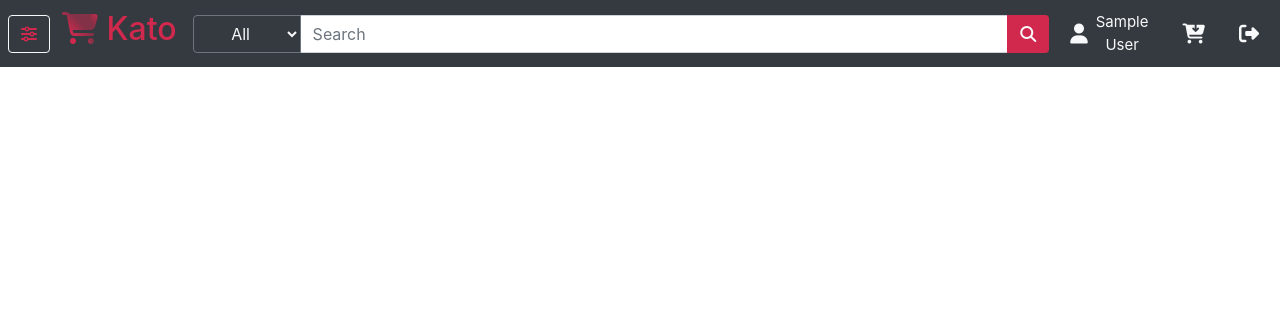
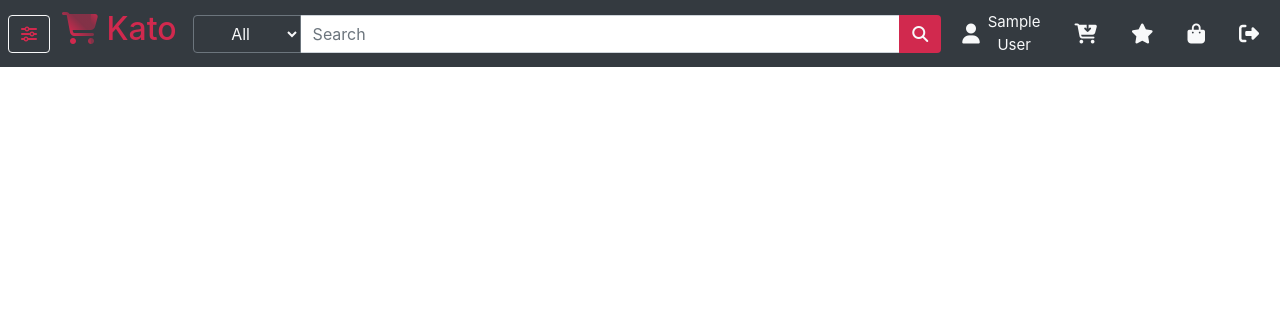
Before and after one commit to devblin/kato, a PHP site: page / in a window 1280 px wide. Shown: the top 309 px of the page. Run offline with PHP 8.4, Linux system fonts and the light colour scheme; the visitor is signed in with stand-in values (Sample User, id 1); a stand-in replaces the project's code that opens the database connection; some libraries are stand-ins or nearby versions.

Commit message:
cust, seller

```diff
--- a/main/home.php
+++ b/main/home.php
@@ -1,6 +1,7 @@
 <?php
 echo "<title>Home | Kato</title>";
 $homeUrl = $baseUrl;
+$role = $_SESSION['ROLE'];
 ?>
 <style>
 #logo {
@@ -8,57 +9,16 @@ $homeUrl = $baseUrl;
 }
 </style>
 <div class="container-fluid text-center p-0">
-    <div id="mySidepanel" class="sidepanel">
-        <a href="javascript:void(0)" class="closebtn" onclick="closeNav()">&times;</a>
-        <h3 class="text-light">Welcome, <?php echo $_SESSION['NAME']; ?></h3>
-        <a href="#">Account</a>
-        <a href="#">Wishlist</a>
-        <a href="#">Cart</a>
-        <a href="#">Orders</a>
-        <a href="#" class="text-danger logout">Logout</a>
-    </div>
-    <nav class="navbar navbar-expand-sm bg-dark p-1 row m-0">
-        <div class="col-sm-3 col-12" style="display: contents;">
-            <button onclick="openNav()" class="btn border border-light ml-1 mr-1">
-                <i class="fas fa-sliders-h logocolor"></i>
-            </button>
-            <a class="navbar-brand text-center" href=<?php echo $homeUrl; ?>>
-                <h2 class="logocolor pl-2"><i class="fas fa-shopping-cart" id="logoi"></i> Kato</h2>
-            </a>
-            <button class="logout btn ml-1 mr-1 f20 text-light d-sm-none d-block" data-toggle="tooltip" title="Logout">
-                <i class="fas fa-sign-out-alt"></i>
-            </button>
-        </div>
-        <div class="col-sm-9 col-12" style="display: contents;">
-            <div class="input-group mr-1 ml-1 mb-1 m-sm-auto">
-                <div class="input-group-prepend">
-                    <select id="category" class="btn btn-outline-secondary text-light bg-dark" data-toggle="tooltip"
-                        title="Category">
-                        <option value="All" selected>All</option>
-                        <option value="Clothes">Clothes</option>
-                        <option value="Mobiles">Mobiles</option>
-                        <option value="Laptops">Laptops</option>
-                        <option value="Grocery">Grocery</option>
-                    </select>
-                </div>
-                <input type="text" class="form-control" placeholder="Search">
-                <div class="input-group-append">
-                    <button class="btn  logobgcolor text-light" data-toggle="tooltip" title="Search"><i
-                            class="fas fa-search"></i></button>
-                </div>
-            </div>
-            <button class="btn ml-2 mr-1 f20 text-light d-sm-block d-none" data-toggle="tooltip" title="Account">
-                <span class="d-flex align-items-center"><i class="fas fa-user"></i><span
-                        class="f15 ml-2"><?php echo $_SESSION['NAME']; ?></span></span>
-            </button>
-            <button class="btn ml-1 mr-1 f20 text-light d-sm-block d-none" data-toggle="tooltip" title="Your Cart">
-                <i class="fas fa-cart-arrow-down"></i>
-            </button>
-            <button class="btn ml-1 mr-1 f20 text-light d-sm-block d-none logout" data-toggle="tooltip" title="Logout">
-                <i class="fas fa-sign-out-alt"></i>
-            </button>
-        </div>
-    </nav>
+    <?php
+    switch ($role) {
+        case "Seller":
+            require __DIR__ . "/nav_seller.php";
+            break;
+        default:
+            require __DIR__ . "/nav_cust.php";
+            break;
+    }
+    ?>
     <!-- <div class="container p-0 row m-auto w-auto" style="height: 84vh;overflow-y:auto">
         <div class="col-md-4 bg-light col-sm-6 col-12 p-0">
             <div class="bg-dark m-2 p-2 text-light">
--- /dev/null
+++ b/main/nav_cust.php
@@ -0,0 +1,57 @@
+<div id="mySidepanel" class="sidepanel">
+    <a href="javascript:void(0)" class="closebtn" onclick="closeNav()">&times;</a>
+    <h3 class="text-light">Welcome, <?php echo $_SESSION['NAME']; ?></h3>
+    <a href="#"><i class="fas fa-user"></i> Account</a>
+    <a href="#"><i class="fas fa-star"></i> Wishlist</a>
+    <a href="#"><i class="fas fa-cart-arrow-down"></i> Cart</a>
+    <a href="#"><i class="fas fa-shopping-bag"></i> Orders</a>
+    <a href="#" class="text-danger logout"><i class="fas fa-sign-out-alt"></i> Logout</a>
+</div>
+<nav class="navbar navbar-expand-sm bg-dark p-1 row m-0">
+    <div class="col-sm-3 col-12" style="display: contents;">
+        <button onclick="openNav()" class="btn border border-light ml-1 mr-1">
+            <i class="fas fa-sliders-h logocolor"></i>
+        </button>
+        <a class="navbar-brand text-center" href=<?php echo $homeUrl; ?>>
+            <h2 class="logocolor pl-2"><i class="fas fa-shopping-cart" id="logoi"></i> Kato</h2>
+        </a>
+        <button class="logout btn ml-1 mr-1 f20 text-light d-sm-none d-block" data-toggle="tooltip" title="Logout">
+            <i class="fas fa-sign-out-alt"></i>
+        </button>
+    </div>
+    <div class="col-sm-9 col-12" style="display: contents;">
+        <div class="input-group mr-1 ml-1 mb-1 m-sm-auto">
+            <div class="input-group-prepend">
+                <select id="category" class="btn btn-outline-secondary text-light bg-dark" data-toggle="tooltip"
+                    title="Category">
+                    <option value="All" selected>All</option>
+                    <option value="Clothes">Clothes</option>
+                    <option value="Mobiles">Mobiles</option>
+                    <option value="Laptops">Laptops</option>
+                    <option value="Grocery">Grocery</option>
+                </select>
+            </div>
+            <input type="text" class="form-control" placeholder="Search">
+            <div class="input-group-append">
+                <button class="btn  logobgcolor text-light" data-toggle="tooltip" title="Search"><i
+                        class="fas fa-search"></i></button>
+            </div>
+        </div>
+        <button class="btn ml-2 mr-1 f20 text-light d-md-block d-none" data-toggle="tooltip" title="Account">
+            <span class="d-flex align-items-center"><i class="fas fa-user"></i><span
+                    class="f15 ml-2"><?php echo $_SESSION['NAME']; ?></span></span>
+        </button>
+        <button class="btn ml-1 mr-1 f20 text-light d-md-block d-none" data-toggle="tooltip" title="Your Cart">
+            <i class="fas fa-cart-arrow-down"></i>
+        </button>
+        <button class="btn ml-1 mr-1 f20 text-light d-md-block d-none" data-toggle="tooltip" title="Wishlist">
+            <i class="fas fa-star"></i>
+        </button>
+        <button class="btn ml-1 mr-1 f20 text-light d-md-block d-none" data-toggle="tooltip" title="Your Orders">
+            <i class="fas fa-shopping-bag"></i>
+        </button>
+        <button class="btn ml-1 mr-1 f20 text-light d-sm-block d-none logout" data-toggle="tooltip" title="Logout">
+            <i class="fas fa-sign-out-alt"></i>
+        </button>
+    </div>
+</nav>
```
Also changed, not shown: main/nav_seller.php (added, +36 -0 lines).
